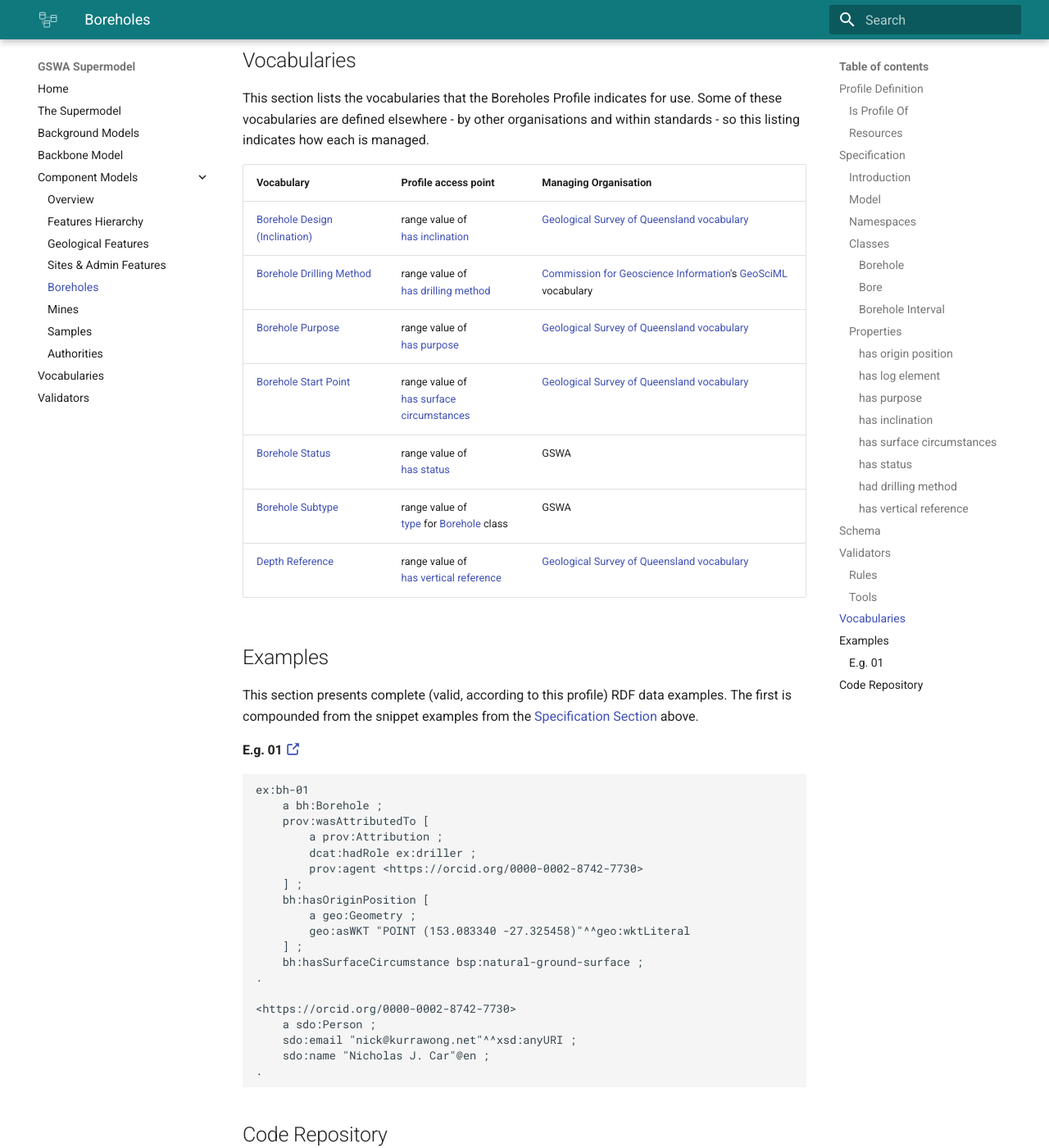
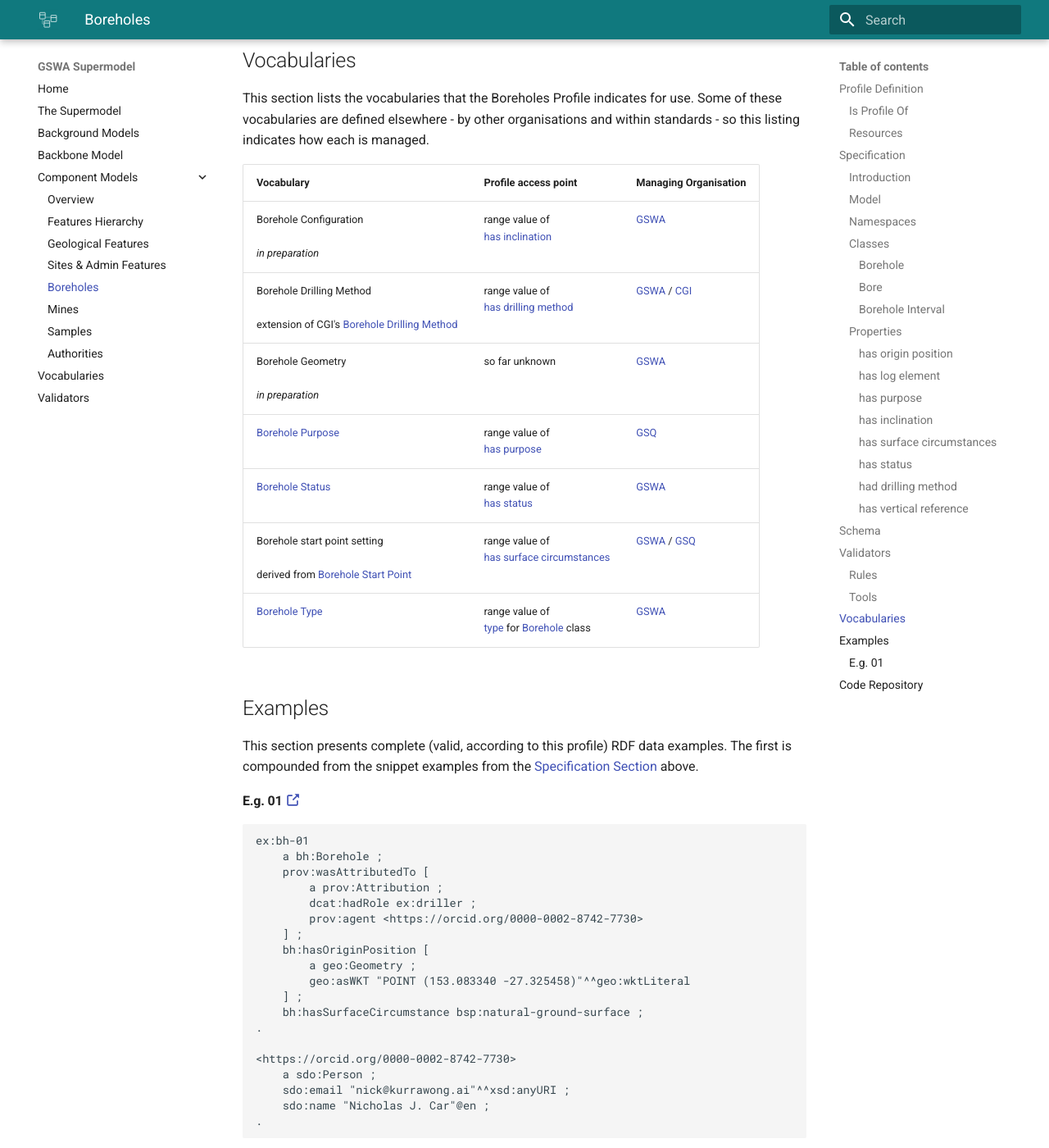
Before and after one commit to nicholascar/gswa-supermodel, an MkDocs documentation site: the page built from docs/components/boreholes.md, in a window 1280 px wide and 1400 px high, scrolled down 11278 px. Shown: the whole window at 82% size. Built offline with MkDocs 1.6.1 and Material for MkDocs 9.7.7, drawn with Linux system fonts in a browser that asks for light colours; some of the changed text lies outside the part shown.

Commit message:
update borehole vocabs from Angela

````diff
--- a/docs/components/boreholes.md
+++ b/docs/components/boreholes.md
@@ -284,13 +284,14 @@ This section lists the vocabularies that the Boreholes Profile indicates for use
 
 **Vocabulary** | **Profile access point** | **Managing Organisation**
 ---|---|---
-[Borehole Design (Inclination)](http://linked.data.gov.au/def/borehole-design) | range value of<br />[has inclination](#hasInclination) | [Geological Survey of Queensland vocabulary](https://vocabs.gsq.digital/vocabulary/)
-[Borehole Drilling Method](https://resource.geosciml.org/classifierscheme/cgi/2016.01/boreholedrillingmethod) | range value of<br />[has drilling method](#hasDrillingMethod) | [Commission for Geoscience Information](https://cgi.vocabs.ga.gov.au/vocab/)'s [GeoSciML](http://www.opengis.net/doc/geosciml/4.1) vocabulary
-[Borehole Purpose](https://linked.data.gov.au/def/borehole-purpose) | range value of<br />[has purpose](#hasPurpose) | [Geological Survey of Queensland vocabulary](https://vocabs.gsq.digital/vocabulary/)
-[Borehole Start Point](https://linked.data.gov.au/def/borehole-start-point) | range value of<br />[has surface circumstances](#hasSurfaceCircumstances) | [Geological Survey of Queensland vocabulary](https://vocabs.gsq.digital/vocabulary/)
-[Borehole Status](https://github.com/Kurrawong/gswa-vocabs/blob/main/vocabularies/borehole-statuses.ttl) | range value of<br />[has status](#hasStatus) | GSWA
-[Borehole Subtype](https://github.com/Kurrawong/gswa-vocabs/blob/main/vocabularies/borehole-subtype.ttl) | range value of<br />[type](http://purl.org/dc/terms/type "dcterms:type") for [Borehole](#Borehole) class | GSWA
-[Depth Reference](https://linked.data.gov.au/def/depth-reference) | range value of<br />[has vertical reference](#hasVerticalReference) | [Geological Survey of Queensland vocabulary](https://vocabs.gsq.digital/vocabulary/)
+Borehole Configuration<br /><br />_in preparation_ | range value of<br />[has inclination](#hasInclination) | [GSWA](https://linked.data.gov.au/org/gswa)
+Borehole Drilling Method<br /><br />extension of CGI's [Borehole Drilling Method](https://resource.geosciml.org/classifierscheme/cgi/2016.01/boreholedrillingmethod) | range value of<br />[has drilling method](#hasDrillingMethod) | [GSWA](https://linked.data.gov.au/org/gswa) / [CGI](https://linked.data.gov.au/org/cgi)
+Borehole Geometry<br /><br />_in preparation_ | so far unknown | [GSWA](https://linked.data.gov.au/org/gswa)
+[Borehole Purpose](https://linked.data.gov.au/def/borehole-purpose) | range value of<br />[has purpose](#hasPurpose) | [GSQ](https://linked.data.gov.au/org/gsq)
+[Borehole Status](https://github.com/Kurrawong/gswa-vocabs/blob/main/vocabularies/borehole-statuses.ttl) | range value of<br />[has status](#hasStatus) | [GSWA](https://linked.data.gov.au/org/gswa)
+Borehole start point setting<br /><br />derived from [Borehole Start Point](https://linked.data.gov.au/def/borehole-start-point) | range value of<br />[has surface circumstances](#hasSurfaceCircumstances) | [GSWA](https://linked.data.gov.au/org/gswa) / [GSQ](https://linked.data.gov.au/org/gsq)
+[Borehole Type](https://github.com/Kurrawong/gswa-vocabs/blob/main/vocabularies/borehole-subtype.ttl) | range value of<br />[type](http://purl.org/dc/terms/type "sdo:additionalType") for [Borehole](#Borehole) class | [GSWA](https://linked.data.gov.au/org/gswa)
+
 
 ## Examples
 
@@ -315,7 +316,7 @@ ex:bh-01
 
 <https://orcid.org/0000-0002-8742-7730>
     a sdo:Person ;
-    sdo:email "nick@kurrawong.net"^^xsd:anyURI ;
+    sdo:email "nick@kurrawong.ai"^^xsd:anyURI ;
     sdo:name "Nicholas J. Car"@en ;
 .
 ```
````
Also changed, not shown: other parts of docs/components/boreholes.md (+2 -2 lines).
